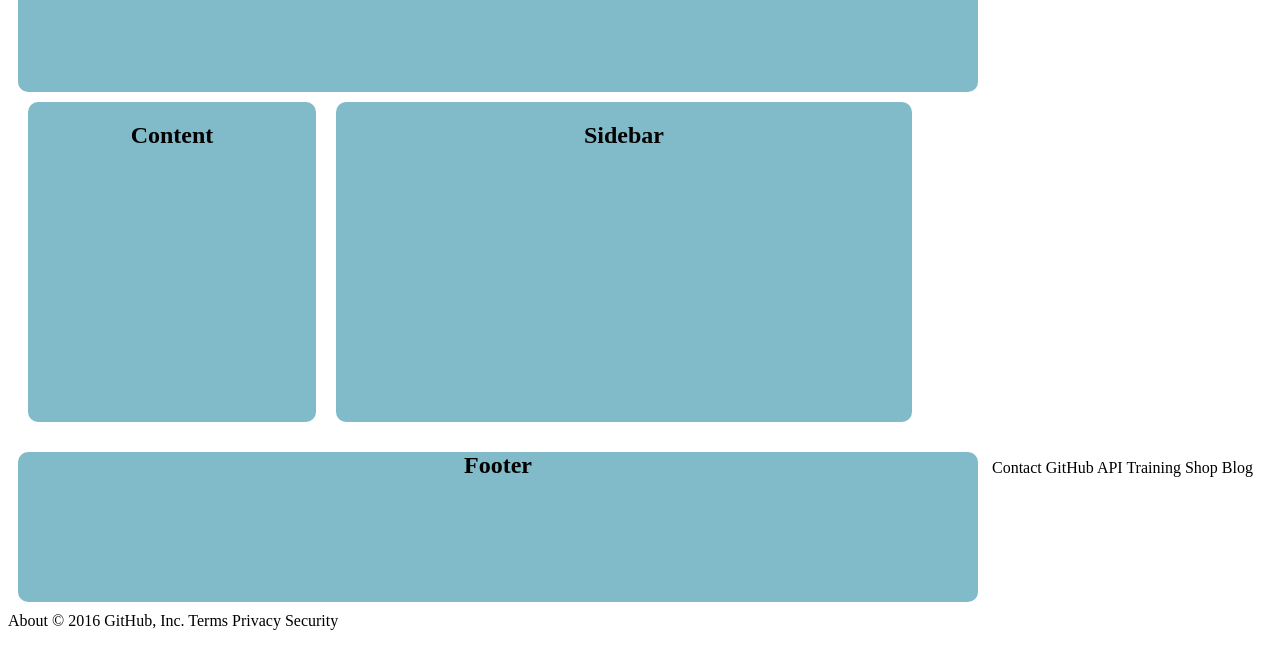
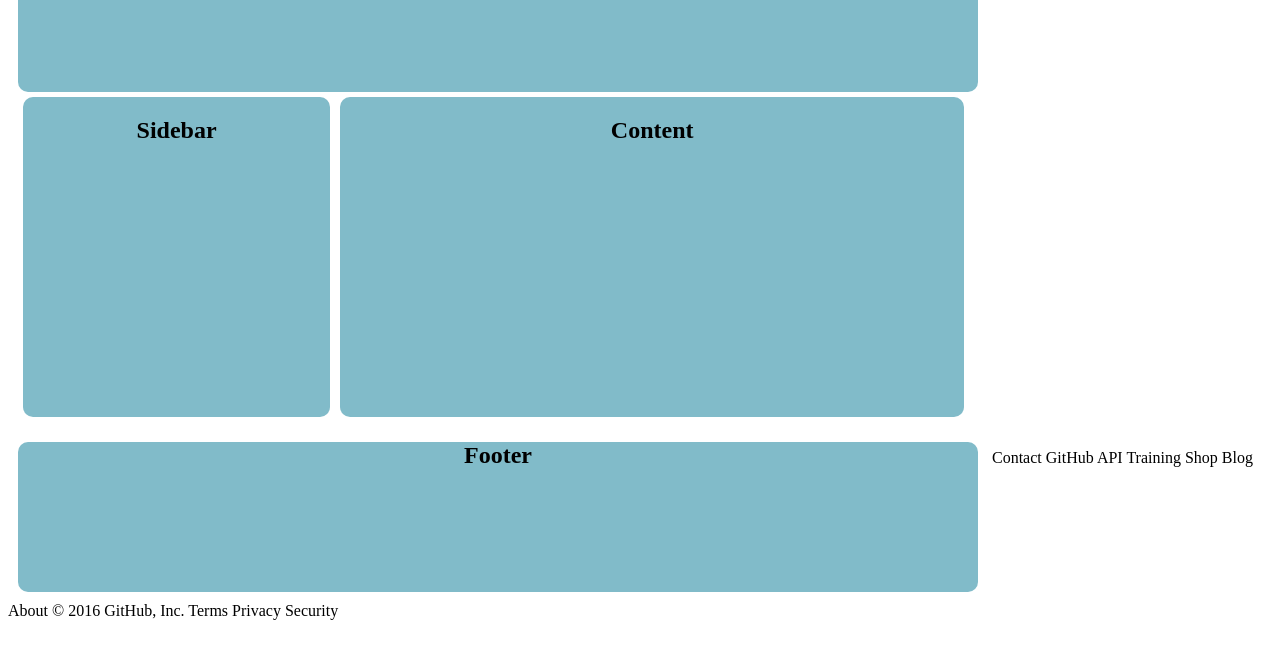
Before and after one commit to jonat7502/html-layouts, a plain HTML site: page box.html/index.html in a window 1280 px wide. Shown: the part 97-766 px from the top of the page. Drawn offline with Linux system fonts and the light colour scheme.

Commit message:
update 5

```diff
--- a/box.html/index.html
+++ b/box.html/index.html
@@ -13,13 +13,27 @@
          display: block;
          font-size: 16px;
          text-align: center;
+
+
      }
 
-     #Box1 {
-        width: 60%;
+      #Box1 {
+        width: 32%;
          height: 320px;
          background-color: #81BBC9;
-         margin: 10px;
+         margin: 5px;
+         border-radius: 10px;
+         display: inline-block;
+         font-size: 16px;
+         text-align: center;
+     }
+
+
+     #Box2 {
+        width: 65%;
+         height: 320px;
+         background-color: #81BBC9;
+         margin: 5px;
          border-radius: 10px;
          display: inline-block;
          font-size: 16px;
@@ -27,37 +41,6 @@
 
 
      }
-
-      #Box2 {
-        width: 30%;
-         height: 320px;
-         background-color: #81BBC9;
-         margin: 10px;
-         border-radius: 10px;
-         display: inline-block;
-         font-size: 16px;
-         text-align: center;
-
-
-
-       }
-
-       header,
-       content,
-       sidebar,
-       footer
-
-       content {
-        float: right;
-       }
-
-       sidebar {
-        float: left;
-       }
-
-       footer {
-        clear: both;
-       }
 
 
 
@@ -76,8 +59,8 @@
 
         <div id="container">
         <div class="Box"><h1>Header</h1></div>
+         <div id="Box1"><h2>Sidebar</h2></div>
          <div id="Box2"><h2>Content</h2></div>
-         <div id="Box1"><h2>Sidebar</h2></div>
          <div class="Box"><h2>Footer</h2></div>
 
          </div>
```
